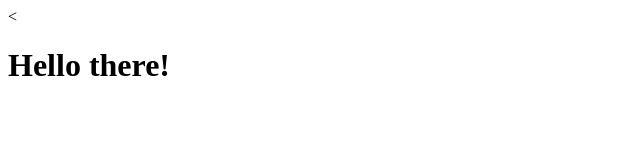
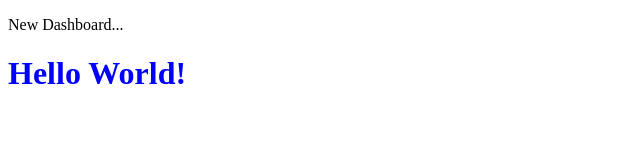
Before and after one commit to SamuelHill27/chrome-startup-page, a plain HTML site: page index.html in a window 1280 px wide. Shown: the whole page, without its empty margins (0-640 px from the left). Drawn offline with Linux system fonts and the light colour scheme.

Commit message:
all files fully functioning - beginning base

```diff
--- a/index.html
+++ b/index.html
@@ -3,8 +3,12 @@
   <head>
     <meta charset="utf-8">
     <title>swiftz</title>
+    <link rel="stylesheet" href="style.css">
   </head>
   <body>
-    <<h1>Hello there!</h1>
+    <p>New Dashboard...</p>
+    <h1 id="header1">Hello there!</h1>
+
+    <script src="script.js"></script>
   </body>
 </html>
--- a/script.js
+++ b/script.js
@@ -1,5 +1 @@
-function startUp() {
-  html.getElementsById('header1').innerHtml = "Hello World!";
-}
-
-startUp();
+document.getElementById("header1").innerHTML = "Hello World!";
--- a/style.css
+++ b/style.css
@@ -1,4 +1,3 @@
 h1 {
-  color: green;
-  background-color: red;
+  color: blue;
 }
```
